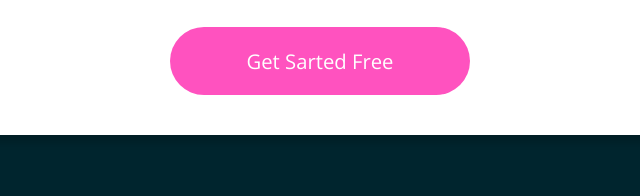
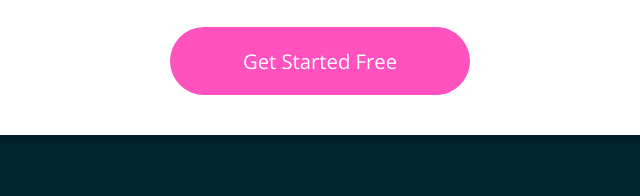
Before and after one commit to Brunoxx1995/Huddle, a plain HTML site: page index.html in a window 1280 px wide. Shown: the part 2319-2515 px from the top of the page, 320-960 px from the left. Drawn offline with nearby package versions, Linux system fonts and the light colour scheme.

Commit message:
Update index.html

```diff
--- a/index.html
+++ b/index.html
@@ -75,7 +75,7 @@
   <section class="comunidade">
     <div class="comunidade-centralizar">
       <h2> Read To Build Your Community?</h2>
-      <a class="call-to-read" href="#">Get Sarted Free</a>
+      <a class="call-to-read" href="#">Get Started Free</a>
     </div>
   </section>
 
```
